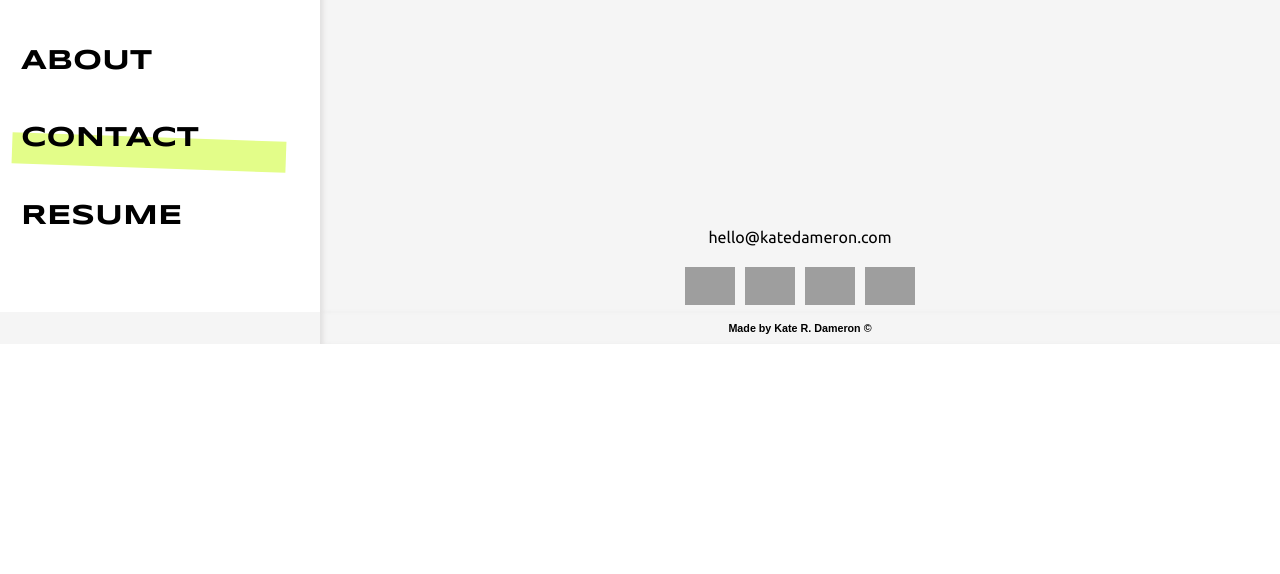
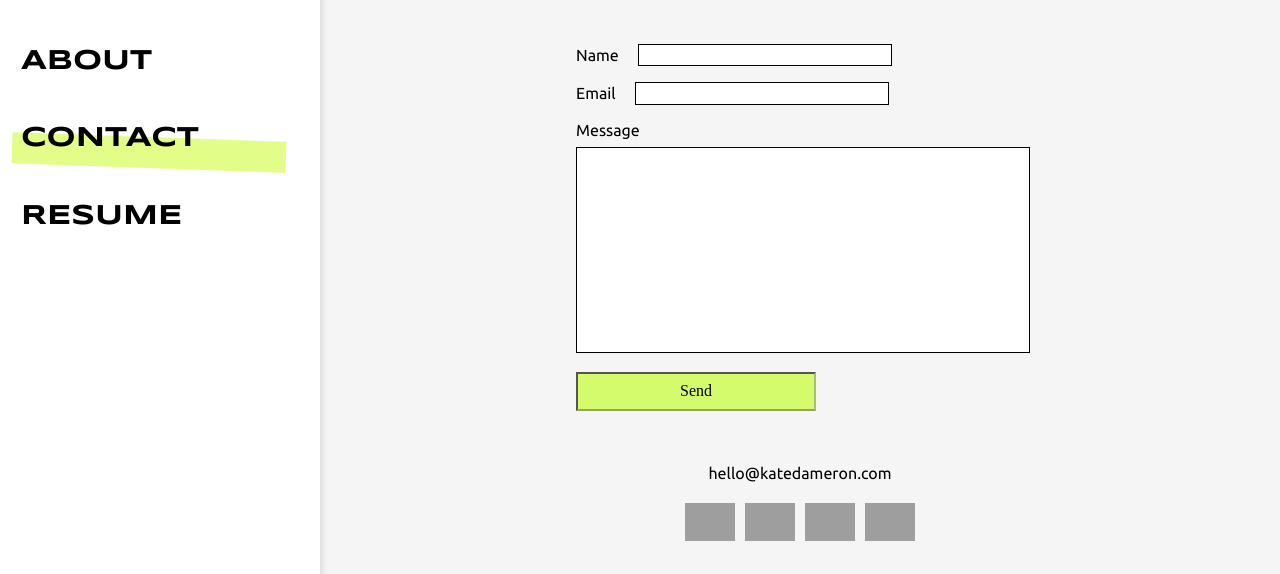
Before and after one commit to Katedam/portfolio, a React app: page /contact in a window 1280 px wide. Shown: the part 421-995 px from the top of the page. Before the commit the page ends 800 px from the top, so only its background shows below. Built offline with nearby package versions, Linux system fonts and the light colour scheme; grey boxes are pictures that could not be loaded.

Commit message:
contact form

```diff
--- a/src/components/Contact.js
+++ b/src/components/Contact.js
@@ -8,6 +8,14 @@ export default function Contact() {
       <h1>Get In Touch</h1>
       <img src="https://res.cloudinary.com/dzxqhkyqd/image/upload/a_270/v1553999875/triangle_copy.png"/>
     </header>
+
+    <form name="contact" method="POST" data-netlify="true">
+      <label>Name <input type="text" name="name" /></label>
+      <label>Email <input type="email" name="email" /></label>
+      <label>Message <textarea name="message"></textarea></label>
+      <button type="submit">Send</button>
+    </form>
+
     <ul className={styles.ul}>
       <li><a href='href="mailto:hello@katedameron.com"'>hello@katedameron.com</a></li>
       <li><a href='https://www.linkedin.com/in/kate-dameron/'><img src="https://res.cloudinary.com/dzxqhkyqd/image/upload/v1554049081/iconfinder_linkedin_252090.png" alt="LinkedIn icon"/></a></li>
--- a/src/styles/contact.css
+++ b/src/styles/contact.css
@@ -18,6 +18,39 @@
   }
 }
 
+form {
+  width: 85%;
+  margin: 3em auto;
+
+  button {
+    width: 50%;
+    border-right: #a8bf6e solid 2px;
+    border-bottom: #91a55e solid 2px;
+    margin-left: 1em;
+    background-color: #d3fb6c;
+    padding: 0.5em;
+  }
+}
+
+label {
+  display: block;
+  font-family: "Ubuntu", sans-serif;
+  margin: 1em;
+  input {
+    margin-left: 1em;
+    border: black solid 0.5px;
+  }
+
+  textarea {
+    resize: none;
+    overflow: auto;
+    width: 100%;
+    height: 200px;
+    margin-top: 0.5em;
+    border: black solid 0.5px;
+  }
+}
+
 .ul {
   padding: 1em;
   margin: 0;
@@ -26,7 +59,7 @@
   padding: 0;
   justify-self: center;
   text-align: center;
-  margin-top: 25%;
+  margin-bottom: 2em;
 
   a {
     text-decoration: none;
@@ -48,3 +81,9 @@
     width: 50px;
   }
 }
+
+@media (min-width: 1024px) {
+  form {
+    width: 50%;
+  }
+}
```
